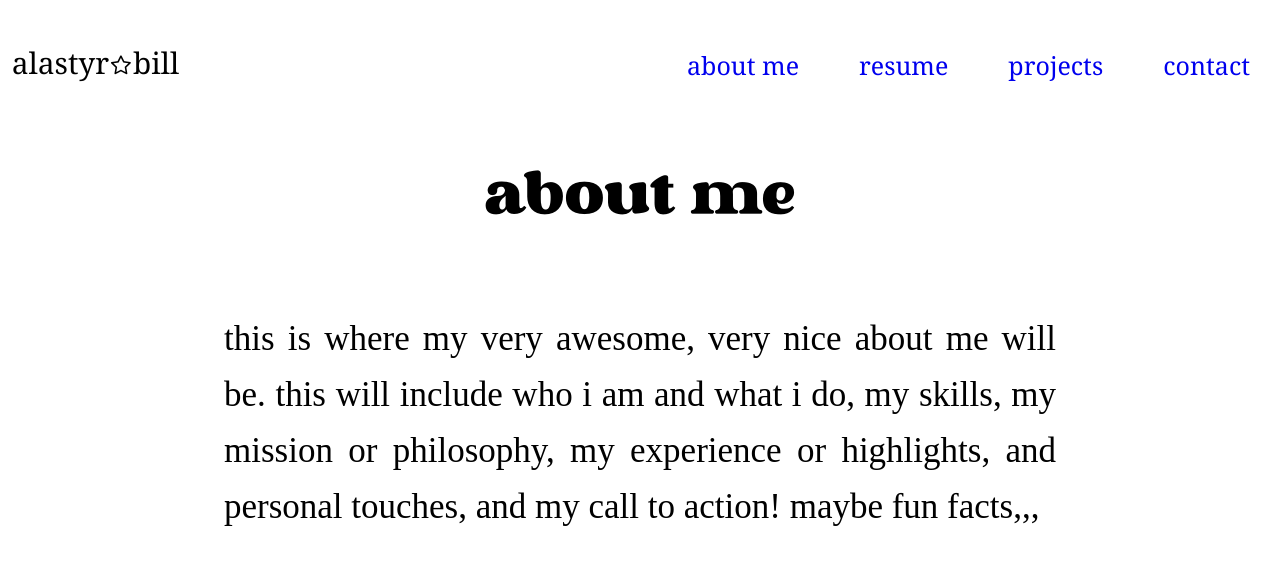
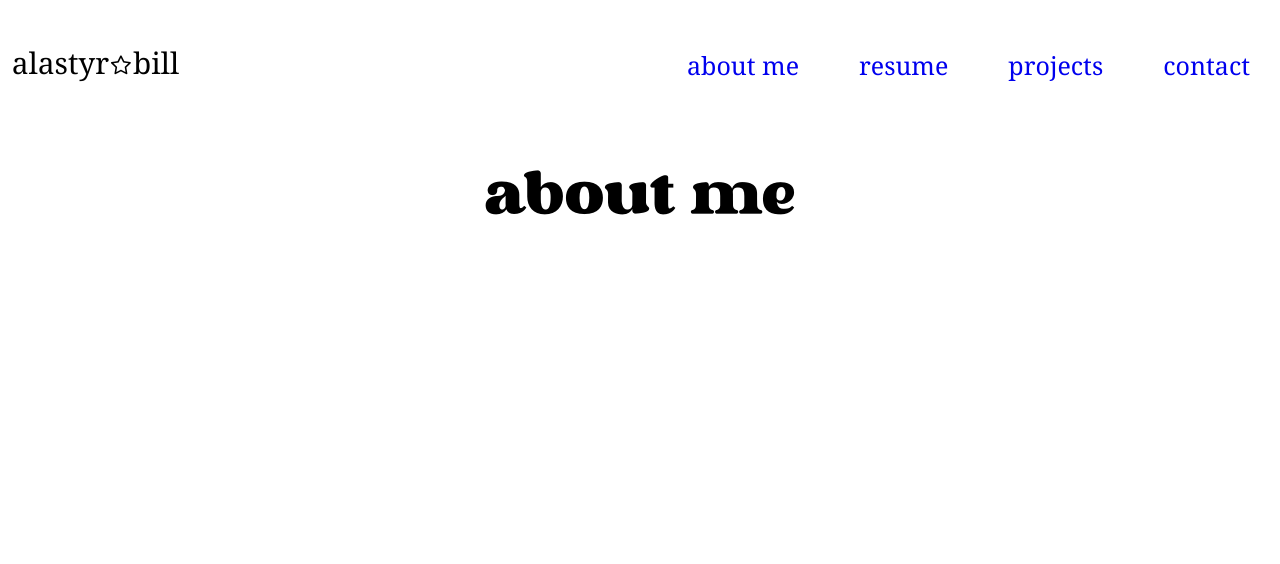
Before and after one commit to vabill/portfolio, a plain HTML site: page about.html in a window 1280 px wide. Drawn offline with Linux system fonts and the light colour scheme.

Commit message:
pushed everything

```diff
--- a/about.html
+++ b/about.html
@@ -21,8 +21,19 @@
     <div class="about">
         <h1>about me</h1>
         <div class="txt">
-            <p>this is where my very awesome, very nice about me will be. this will include who i am and what i do, my skills, my mission or philosophy, my experience or highlights, and personal touches, and my call to action! maybe fun facts,,, </p>
+            <!-- <p>I'm Alastyr, a junior planning to specialize in Web Design and Application Development at Illinois Institute of Technology! I'm orginally from Glenville, West Virginia, and currently based in Chicago!</p>
+            <p>I'm passionate about the intersection of creativity and technology, where design meets functionality. Whether I'm building responsive websites, designing intuitive interfaces, or experimenting with new frameworks, I love figuring out how people interact with digital spaces and how to make those experiences smoother, faster, and more enjoyable.</p> -->
         </div>
     </div>
 </body>
 </html>
+
+<!-- Hey there! I’m [Your Name], a [year, e.g. junior / senior / second-year] student specializing in Web Design and Application Development at [Your University]. I’m originally from [Your Hometown/State/Country] and currently based in [Your Current City].
+
+I’m passionate about the intersection of creativity and technology — where beautiful design meets smart functionality. Whether I’m building responsive websites, designing intuitive interfaces, or experimenting with new frameworks, I love figuring out how people interact with digital spaces and how to make those experiences smoother, faster, and more enjoyable.
+
+So far, I’ve worked on projects involving [list a few examples — e.g. front-end development, UI/UX design, JavaScript applications, or team-based web projects]. Each project has taught me something new about solving problems, collaborating, and translating ideas into working products.
+
+When I’m not coding or designing, you’ll probably find me [insert something fun and humanizing — e.g. sketching out ideas for side projects, tweaking my personal site for the 100th time, or hunting for good coffee and Wi-Fi].
+
+I’m always learning, building, and exploring new tools — and I’m excited to keep growing as a designer, developer, and creative problem-solver. -->
--- a/css/site.css
+++ b/css/site.css
@@ -95,14 +95,12 @@ a:visited {
 .about p {
     font-size: 35px;
     text-align: justify;
-    max-width: 65%;
+    max-width: 100%;
     line-height: 160%;
 }
 
 .txt {
-    display: flex;
-    justify-content: center;
-    align-items: center;
+    width: 100%;
 }
 
 iframe {
```
Also changed, not shown: index.html (+2 -2 lines), picture/git.png (added), picture/hand.png (added), picture/linked.png.
